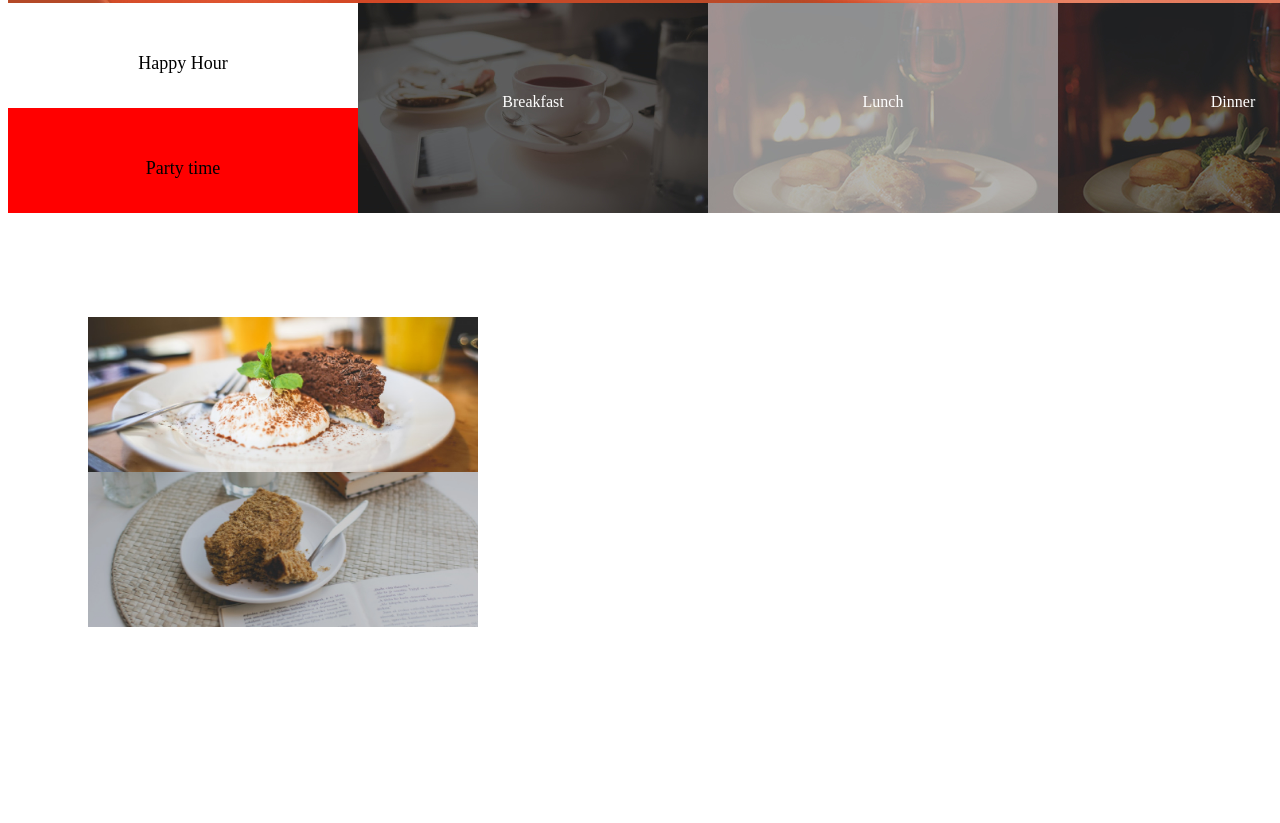
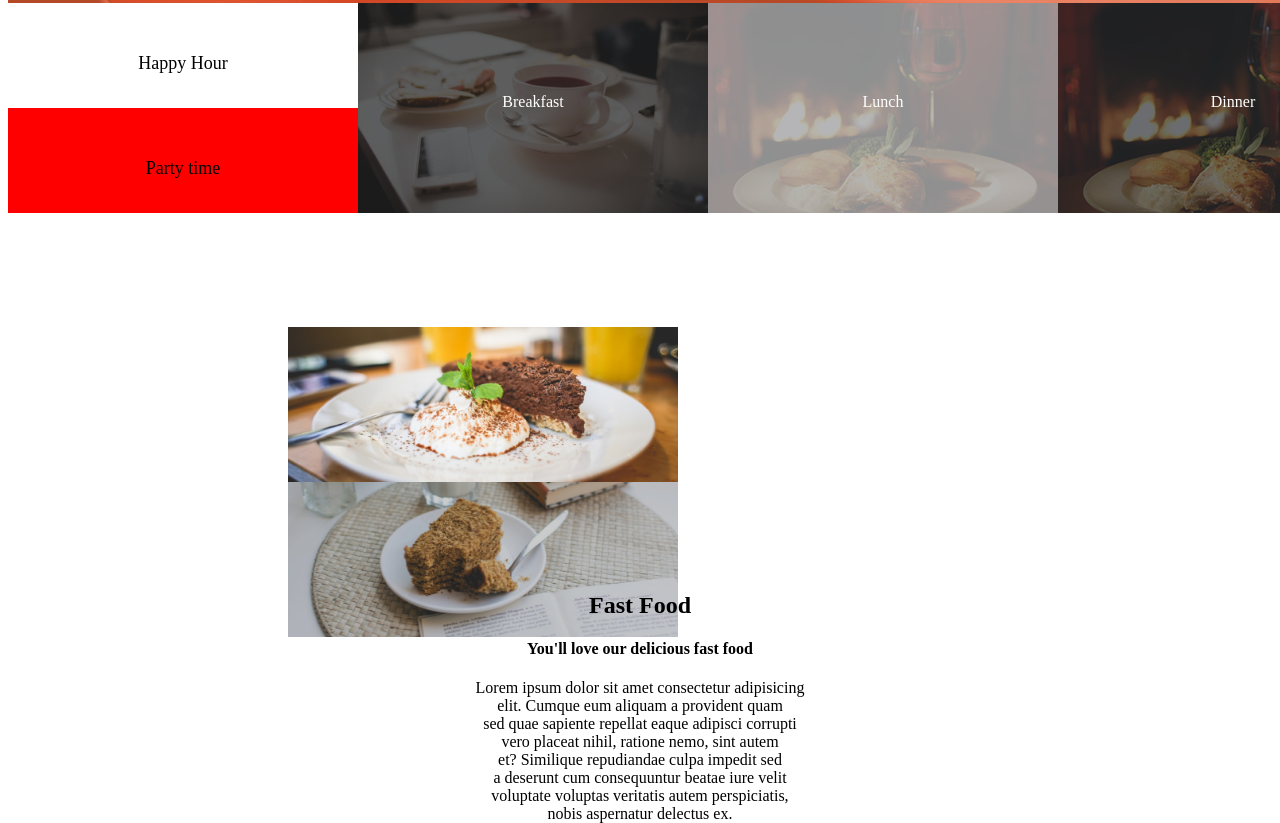
Before and after one commit to JAPHETHNYARANGA/Anitas-Kitchen, a plain HTML site: page index.html in a window 1280 px wide. Shown: the part 641-1464 px from the top of the page. Before the commit the page ends 1268 px from the top, so only its background shows below. Drawn offline with Linux system fonts and the light colour scheme.

Commit message:
added lorem ipsum to the fast-food section

```diff
--- a/index.html
+++ b/index.html
@@ -43,7 +43,9 @@
                     <img src="/images/fastFood2.jpg" alt="cake2">
                 </div>
                 <div class="section2-texts">
-
+                    <h2>Fast Food</h2>
+                    <h4>You'll love our delicious fast food</h4>
+                    <p>Lorem ipsum dolor sit amet consectetur adipisicing <br>elit. Cumque eum aliquam a provident quam <br>sed quae sapiente repellat eaque adipisci corrupti <br>vero placeat nihil, ratione nemo, sint autem <br>et? Similique repudiandae culpa impedit sed <br>a deserunt cum consequuntur beatae iure velit<br> voluptate voluptas veritatis autem perspiciatis, <br>nobis aspernatur delectus ex.</p>
                 </div>
 
             </div>
--- a/styles/styles.css
+++ b/styles/styles.css
@@ -67,5 +67,8 @@ body , html{
     /* original image dimensions */
     height:245px;
     width:390px;
-    margin:50px 0 0 80px;
+    margin:60px 0 0 280px;
 }
+.section2-texts{
+    text-align: center;
+}
```
